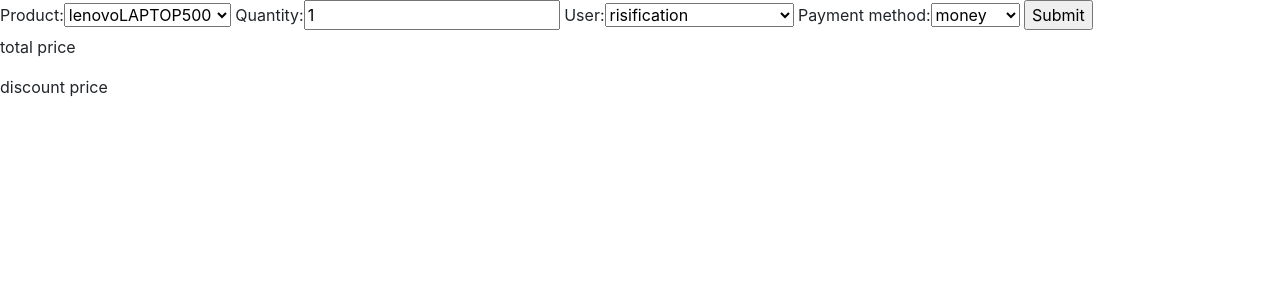
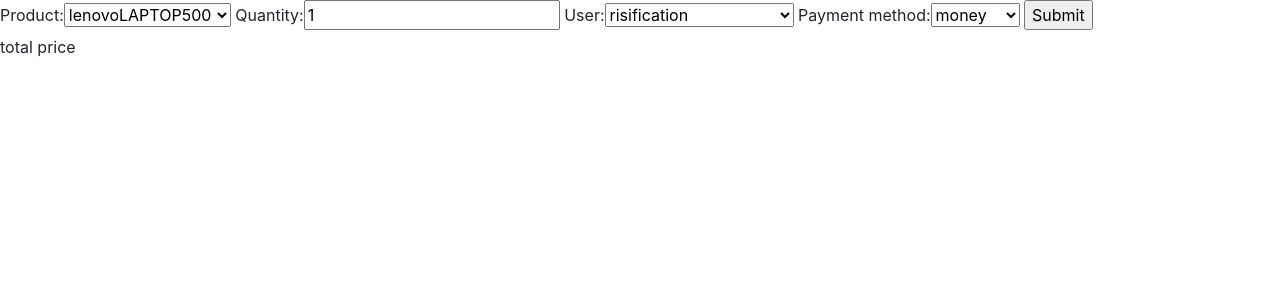
Before and after one commit to risification/online_store, a Django app: page /order_update/217/ in a window 1280 px wide. Shown: the part 80-380 px from the top of the page. Run offline with Django 3.2, Linux system fonts and the light colour scheme; data comes from the database, SQL or seed files in the repository; both versions use the stored data as it was after the commit; some libraries are stand-ins or nearby versions.

Commit message:
initialize project

```diff
--- a/products/filters.py
+++ b/products/filters.py
@@ -1,10 +1,12 @@
-from django_filters import FilterSet, CharFilter
+from django_filters import FilterSet, CharFilter, NumberFilter
 from .models import Products
 
 
 class ProductFilter(FilterSet):
     name = CharFilter(lookup_expr='icontains')
+    price_lt = NumberFilter(field_name='price', lookup_expr='lte')
+    price_gt = NumberFilter(field_name='price', lookup_expr='gte')
 
     class Meta:
         model = Products
-        fields = ['name', 'type']
+        fields = ['name', 'type', 'price']
--- a/products/forms.py
+++ b/products/forms.py
@@ -23,4 +23,4 @@ class ProfileForm(forms.ModelForm):
     class Meta:
         model = Profile
         fields = '__all__'
-        exclude = ('user',)
+        exclude = ['user',]
--- a/products/templates/products/order.html
+++ b/products/templates/products/order.html
@@ -5,6 +5,5 @@
     {{ form }}
     <input type="submit" name="Submit">
     <p>total price {{total_price}}</p>
-    <p>discount price {{discount_price}}</p>
 </form>
 {% endblock %}
--- a/products/views.py
+++ b/products/views.py
@@ -26,18 +26,19 @@ def order_page(request, product_id):
         profile = Profile.objects.get(user=request.user)
         product = Products.objects.get(id=product_id)
         total_price = 0
-        sale = 0.2
-        discount_price = 0
         form = OrderForm(initial={'product': product, 'user': request.user})
         if request.method == 'POST':
             form = OrderForm(request.POST)
             if form.is_valid():
+                if 20 < profile.order_count < 40:
+                    profile.sale_amount = 0.1
+                    total_price = (product.price - product.price * profile.sale_amount) * form.cleaned_data['quantity']
+                elif 40 < profile.order_count < 60:
+                    profile.sale_amount = 0.2
+                    total_price = (product.price - product.price * profile.sale_amount) * form.cleaned_data['quantity']
                 if product.sale:
-                    total_price = product.price * form.cleaned_data['quantity']
-                    discount_price = product.price * form.cleaned_data['quantity'] * sale
-                    total_price = total_price - discount_price
-                else:
-                    total_price = product.price * form.cleaned_data['quantity']
+                    total_price = total_price - total_price * 0.2
+
                 if form.cleaned_data['payment_method'] == 'wallet':
                     if profile.wallet >= total_price:
                         profile.wallet -= total_price
@@ -51,7 +52,7 @@ def order_page(request, product_id):
                     profile.save()
                 form.save()
         return render(request, 'products/order.html',
-                      {'form': form, 'total_price': total_price, 'discount_price': discount_price})
+                      {'form': form, 'total_price': total_price, })
     except Products.DoesNotExist:
         return HttpResponse('Not Found')
 
```
Also changed, not shown: db.sqlite3.
